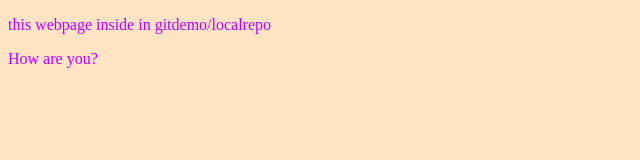
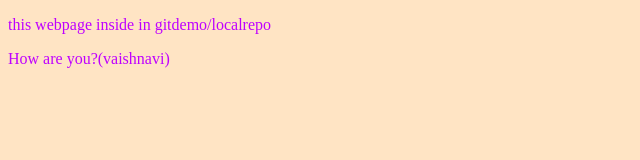
Before and after one commit to coding-space-123/localrepo, a plain HTML site: page index.html in a window 1280 px wide. Shown: the full height of the page, 0-640 px from the left. Drawn offline with Linux system fonts and the light colour scheme.

```diff
--- a/index.html
+++ b/index.html
@@ -8,6 +8,6 @@
 </head>
 <body>
     <p>this webpage inside in gitdemo/localrepo</p>
-    <p>How are you?</p>
+    <p>How are you?(vaishnavi)</p>
 </body>
 </html>
```
